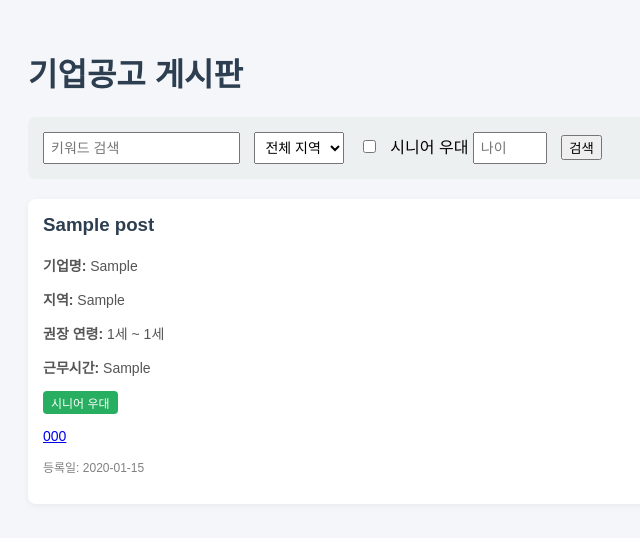
After one commit to kang-bs/senior-care-project, a Flask app: page /community/jobs in a window 1280 px wide. The commit adds this page. Shown: the top 538 px of the page, without its empty margins (0-640 px from the left). Run offline with Flask 3, Linux system fonts and the light colour scheme; tables that the repository leaves empty hold one stand-in row (values such as "Sample post").

Commit message:
기업공고 기능 1차

```diff
--- a/app.py
+++ b/app.py
@@ -7,6 +7,7 @@ from routes.auth import auth_bp
 from routes.google_oauth import google_bp
 from routes.naver_oauth import naver_bp
 from routes.kakao_oauth import kakao_bp
+from routes.community import community_bp
 
 app = Flask(__name__)
 app.config.from_object(Config)
@@ -27,6 +28,8 @@ app.register_blueprint(auth_bp)
 app.register_blueprint(google_bp, url_prefix="/login")
 app.register_blueprint(naver_bp)
 app.register_blueprint(kakao_bp, url_prefix="/login")
+app.register_blueprint(community_bp)
+
 
 # 초기 DB 설정
 with app.app_context():
--- /dev/null
+++ b/routes/community/__init__.py
@@ -0,0 +1,5 @@
+from flask import Blueprint
+
+community_bp = Blueprint('community', __name__, url_prefix='/community')
+
+from . import views  # views 등록
--- /dev/null
+++ b/routes/community/utils.py
@@ -0,0 +1,5 @@
+# routes/community/utils.py
+from datetime import date
+def calculate_age(birth_date):
+    today = date.today()
+    return today.year - birth_date.year - ((today.month, today.day) < (birth_date.month, birth_date.day))
--- /dev/null
+++ b/routes/community/views.py
@@ -0,0 +1,107 @@
+from flask import render_template, request, redirect, url_for, abort
+from flask_login import login_required, current_user
+from . import community_bp
+from models import db, JobPost
+from .utils import calculate_age
+
+
+@community_bp.route('/jobs')
+def job_list():
+    q = request.args.get('q')
+    region = request.args.get('region')
+    senior_only = request.args.get('senior_only') == 'true'
+    age = request.args.get('age', type=int)
+
+    query = JobPost.query.order_by(JobPost.created_at.desc())
+
+    if q:
+        query = query.filter(
+            (JobPost.title.ilike(f'%{q}%')) | (JobPost.description.ilike(f'%{q}%'))
+        )
+    if region:
+        query = query.filter(JobPost.region == region)
+    if senior_only:
+        query = query.filter(JobPost.is_senior_friendly.is_(True))
+    if age is not None:
+        query = query.filter(
+            (JobPost.preferred_age_min.is_(None) | (JobPost.preferred_age_min <= age)) &
+            (JobPost.preferred_age_max.is_(None) | (JobPost.preferred_age_max >= age))
+        )
+
+    jobs = query.all()
+    return render_template('community/jobs/list.html', jobs=jobs)
+
+
+@community_bp.route('/jobs/new', methods=['GET', 'POST'])
+@login_required
+def job_create():
+    if current_user.user_type != 1:
+        return "접근 권한이 없습니다. (기업회원만 작성 가능)", 403
+
+    if request.method == 'POST':
+        new_post = JobPost(
+            title=request.form.get('title'),
+            company=request.form.get('company'),
+            description=request.form.get('description'),
+            preferred_age_min=request.form.get('preferred_age_min') or None,
+            preferred_age_max=request.form.get('preferred_age_max') or None,
+            region=request.form.get('region'),
+            is_senior_friendly=request.form.get('is_senior_friendly') == 'on',
+            work_hours=request.form.get('work_hours'),
+            contact_phone=request.form.get('contact_phone'),
+            author_id=current_user.id
+        )
+        db.session.add(new_post)
+        db.session.commit()
+        return redirect(url_for('community.job_list'))
+
+    return render_template('community/jobs/form.html')
+
+
+@community_bp.route('/jobs/<int:job_id>')
+def job_detail(job_id):
+    job = JobPost.query.get_or_404(job_id)
+
+    user_age = None
+    if current_user.is_authenticated and current_user.birth_date:
+        user_age = calculate_age(current_user.birth_date)
+
+    return render_template('community/jobs/detail.html', job=job, user_age=user_age)
+
+
+@community_bp.route('/jobs/<int:job_id>/delete', methods=['POST'])
+@login_required
+def job_delete(job_id):
+    job = JobPost.query.get_or_404(job_id)
+
+    if current_user.id != job.author_id and current_user.user_type != 2:
+        abort(403)
+
+    db.session.delete(job)
+    db.session.commit()
+    return redirect(url_for('community.job_list'))
+
+
+@community_bp.route('/jobs/<int:job_id>/edit', methods=['GET', 'POST'])
+@login_required
+def job_edit(job_id):
+    job = JobPost.query.get_or_404(job_id)
+
+    if current_user.id != job.author_id:
+        abort(403)
+
+    if request.method == 'POST':
+        job.title = request.form.get('title')
+        job.company = request.form.get('company')
+        job.description = request.form.get('description')
+        job.preferred_age_min = request.form.get('preferred_age_min') or None
+        job.preferred_age_max = request.form.get('preferred_age_max') or None
+        job.region = request.form.get('region')
+        job.work_hours = request.form.get('work_hours')
+        job.contact_phone = request.form.get('contact_phone')
+        job.is_senior_friendly = request.form.get('is_senior_friendly') == 'on'
+
+        db.session.commit()
+        return redirect(url_for('community.job_detail', job_id=job.id))
+
+    return render_template('community/jobs/form.html', job=job, is_edit=True)
--- /dev/null
+++ b/templates/community/jobs/list.html
@@ -0,0 +1,149 @@
+<!DOCTYPE html>
+<html lang="ko">
+<head>
+    <meta charset="UTF-8">
+    <title>기업공고 게시판</title>
+    <style>
+        body {
+            font-family: Arial, sans-serif;
+            padding: 20px;
+            background-color: #f4f6f9;
+        }
+
+        h1 {
+            color: #2c3e50;
+        }
+
+        form.filter-form {
+            background: #ecf0f1;
+            padding: 15px;
+            border-radius: 8px;
+            margin-bottom: 20px;
+        }
+
+        form.filter-form input,
+        form.filter-form select {
+            margin-right: 10px;
+            padding: 6px;
+            font-size: 14px;
+        }
+
+        .post {
+            background: #fff;
+            padding: 15px;
+            border-radius: 8px;
+            margin-bottom: 15px;
+            box-shadow: 0 2px 6px rgba(0,0,0,0.05);
+        }
+
+        .post h3 {
+            margin-top: 0;
+        }
+
+        .post h3 a {
+            text-decoration: none;
+            color: #2c3e50;
+        }
+
+        .post h3 a:hover {
+            text-decoration: underline;
+        }
+
+        .badge {
+            display: inline-block;
+            margin-right: 10px;
+            padding: 3px 8px;
+            font-size: 12px;
+            border-radius: 4px;
+            background-color: #3498db;
+            color: white;
+        }
+
+        .badge.senior {
+            background-color: #27ae60;
+        }
+
+        .write-btn {
+            display: inline-block;
+            margin-bottom: 20px;
+            background: #2980b9;
+            color: white;
+            padding: 10px 16px;
+            text-decoration: none;
+            border-radius: 6px;
+        }
+
+        .write-btn:hover {
+            background: #1c6391;
+        }
+
+        .meta {
+            font-size: 14px;
+            color: #555;
+        }
+
+        .meta small {
+            color: gray;
+            font-size: 12px;
+        }
+    </style>
+</head>
+<body>
+    <h1>기업공고 게시판</h1>
+
+    <!-- 검색 및 필터 폼 -->
+    <form method="GET" action="{{ url_for('community.job_list') }}" class="filter-form">
+        <input type="text" name="q" placeholder="키워드 검색" value="{{ request.args.get('q', '') }}">
+
+        <select name="region">
+            <option value="">전체 지역</option>
+            <option value="서울" {% if request.args.get('region') == '서울' %}selected{% endif %}>서울</option>
+            <option value="대구" {% if request.args.get('region') == '대구' %}selected{% endif %}>대구</option>
+            <option value="부산" {% if request.args.get('region') == '부산' %}selected{% endif %}>부산</option>
+        </select>
+
+        <label>
+            <input type="checkbox" name="senior_only" value="true"
+                {% if request.args.get('senior_only') == 'true' %}checked{% endif %}>
+            시니어 우대
+        </label>
+
+        <input type="number" name="age" min="0" max="100" placeholder="나이"
+               value="{{ request.args.get('age', '') }}">
+
+        <button type="submit">검색</button>
+    </form>
+
+    {% if current_user.is_authenticated and current_user.user_type == 1 %}
+        <a class="write-btn" href="{{ url_for('community.job_create') }}">공고 등록</a>
+    {% endif %}
+
+    {% for job in jobs %}
+        <div class="post">
+            <h3><a href="{{ url_for('community.job_detail', job_id=job.id) }}">{{ job.title }}</a></h3>
+            <p class="meta"><strong>기업명:</strong> {{ job.company }}</p>
+            <p class="meta"><strong>지역:</strong> {{ job.region or '미지정' }}</p>
+
+            {% if job.preferred_age_min or job.preferred_age_max %}
+                <p class="meta"><strong>권장 연령:</strong>
+                    {{ job.preferred_age_min or '?' }}세 ~ {{ job.preferred_age_max or '?' }}세
+                </p>
+            {% endif %}
+
+            <p class="meta"><strong>근무시간:</strong> {{ job.work_hours or '미지정' }}</p>
+
+            {% if job.is_senior_friendly %}
+                <span class="badge senior">시니어 우대</span>
+            {% endif %}
+
+            {% if job.contact_phone %}
+                <p class="meta"><a href="tel:{{ job.contact_phone }}">{{ job.contact_phone }}</a></p>
+            {% endif %}
+
+            <p class="meta"><small>등록일: {{ job.created_at.strftime('%Y-%m-%d') }}</small></p>
+        </div>
+    {% else %}
+        <p>등록된 공고가 없습니다.</p>
+    {% endfor %}
+</body>
+</html>
```
Also changed, not shown: models.py (+27 -0 lines), templates/community/jobs/detail.html (added, +139 -0 lines), templates/community/jobs/form.html (added, +86 -0 lines), templates/profile.html (+40 -2 lines).
